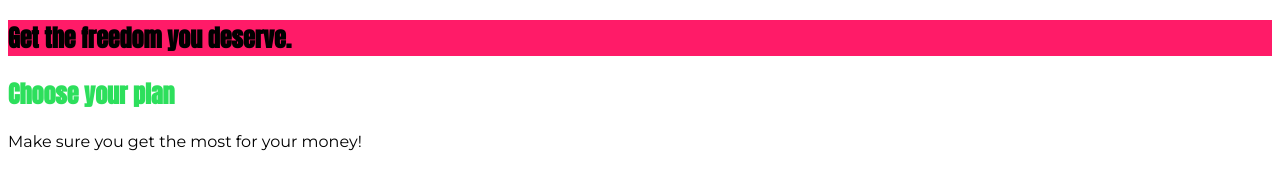
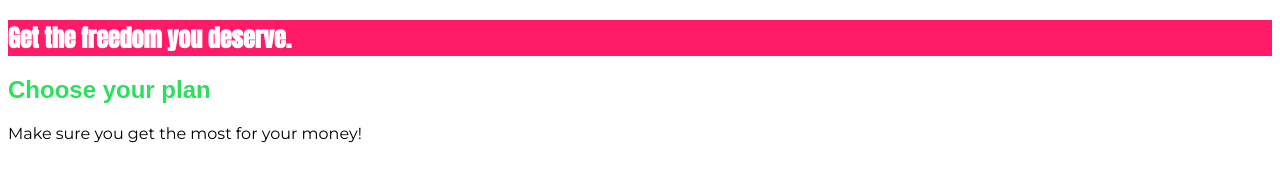
Before and after one commit to HoTienQuoc/Css, a plain HTML site: page 2._Diving_Into_the_Basics_of_CSS/index.html in a window 1280 px wide. Drawn offline with Linux system fonts and the light colour scheme.

Commit message:
Update product overview section title with a new class and adjust CSS styles for improved visibility

```diff
--- a/2._Diving_Into_the_Basics_of_CSS/index.html
+++ b/2._Diving_Into_the_Basics_of_CSS/index.html
@@ -16,7 +16,7 @@
 <body>
     <main>
         <section id="product-overview">
-            <h1>Get the freedom you deserve.</h1>
+            <h1 class="first-section-title">Get the freedom you deserve.</h1>
         </section>
         <section id="plans">
             <h1 class="section-title">Choose your plan</h1>
--- a/2._Diving_Into_the_Basics_of_CSS/style.css
+++ b/2._Diving_Into_the_Basics_of_CSS/style.css
@@ -10,13 +10,14 @@ body{
     color: #2ddf5c;
 }
 
-h1{
+#product-overview h1{
+    color: white;
     font-family: "Anton", sans-serif;
 }
 
 
 
-/* h1{
+h1{
     font-family: sans-serif;
 
-} */
+}
```
